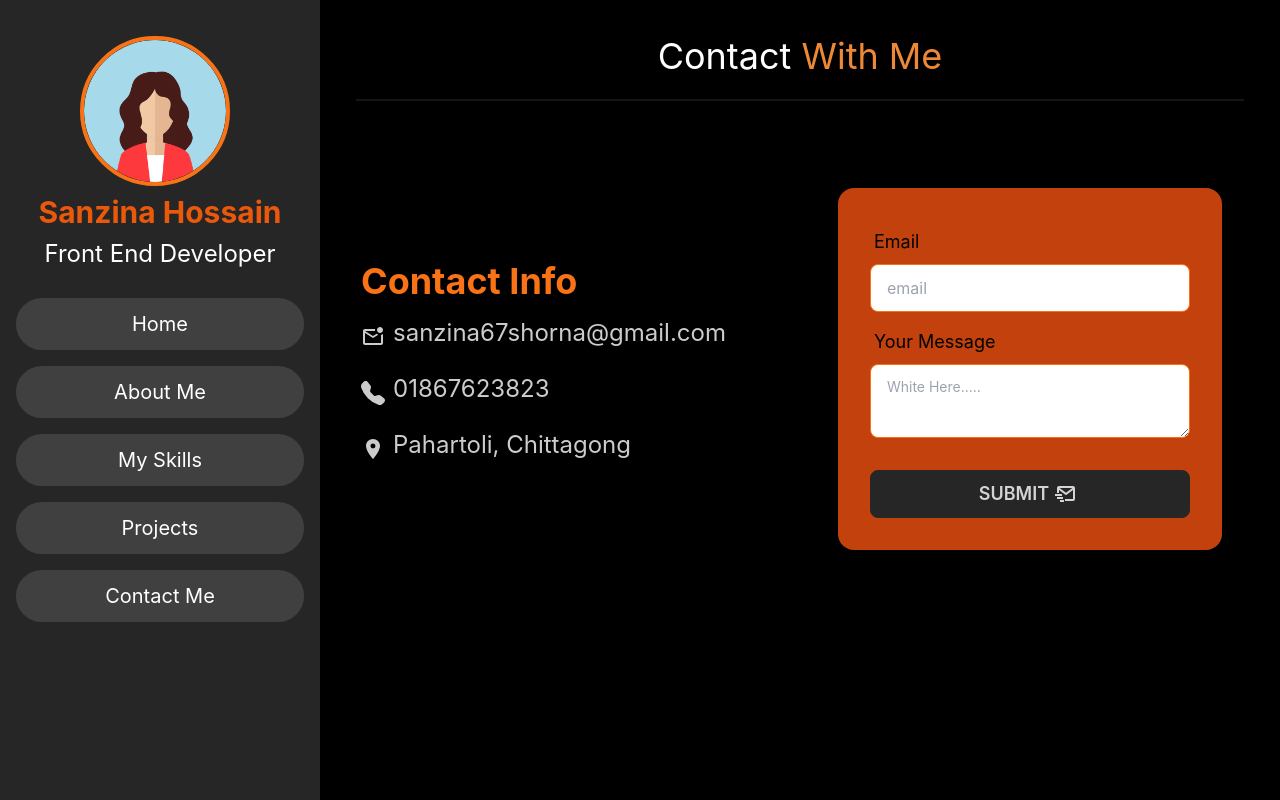
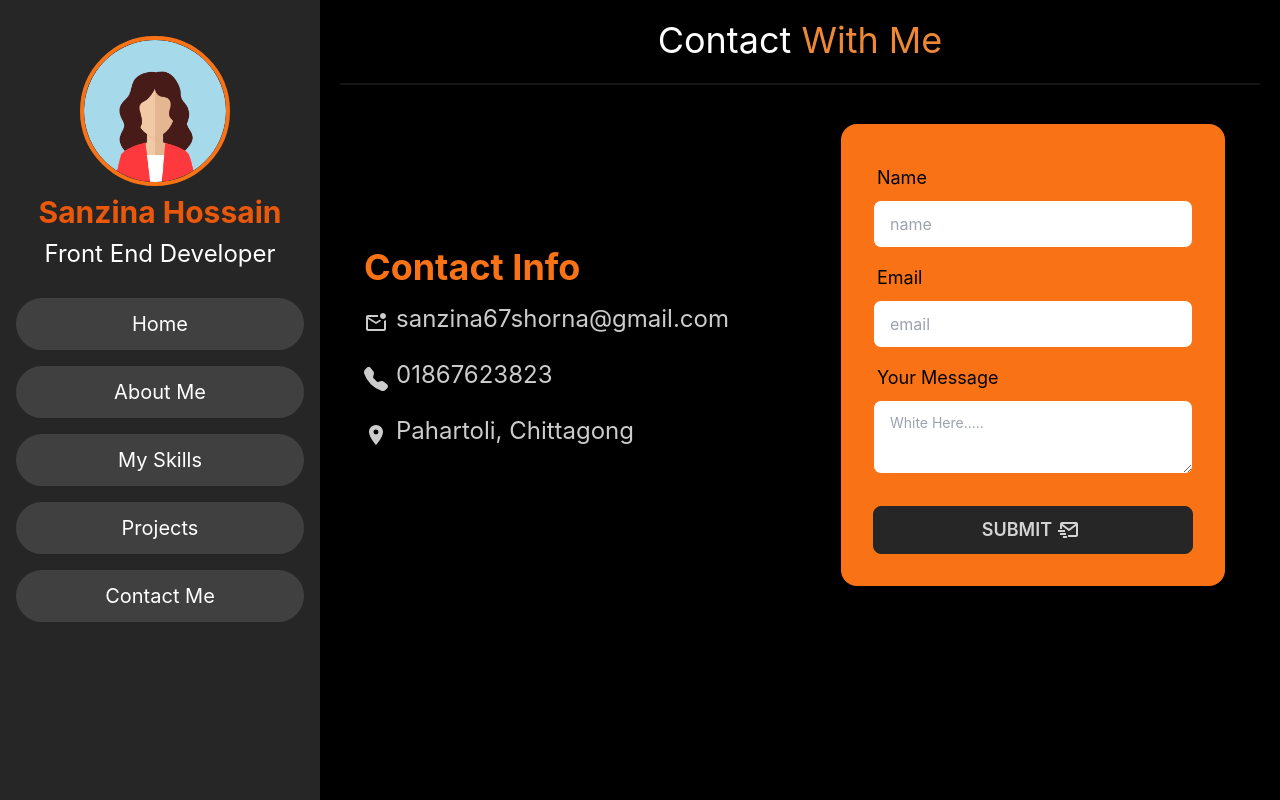
Before and after one commit to SanzinaHossain/MyPortfolio, a React (Create React App) app: page /contact in a window 1280 px wide. Built offline with nearby package versions, Linux system fonts and the light colour scheme.

Commit message:
email done

```diff
--- a/package.json
+++ b/package.json
@@ -3,12 +3,15 @@
   "version": "0.1.0",
   "private": true,
   "dependencies": {
+    "@emailjs/browser": "^3.6.2",
     "@fontsource/roboto": "^4.5.7",
     "@material-ui/core": "^4.12.4",
     "@testing-library/jest-dom": "^5.16.4",
     "@testing-library/react": "^13.3.0",
     "@testing-library/user-event": "^13.5.0",
     "daisyui": "^2.15.2",
+    "emailjs": "^4.0.0",
+    "emailjs-com": "^3.2.0",
     "react": "^18.1.0",
     "react-dom": "^18.1.0",
     "react-hook-form": "^7.31.3",
--- a/src/DashBoard/Pages/Contact.js
+++ b/src/DashBoard/Pages/Contact.js
@@ -2,13 +2,32 @@ import React from 'react'
 import { BiMailSend} from "react-icons/bi";
 import {MdOutlineMarkEmailUnread,MdLocationOn } from "react-icons/md";
 import {BsFillTelephoneFill } from "react-icons/bs";
+import emailjs from '@emailjs/browser';
+import { useRef } from 'react';
 const Contact = () => {
+  const form =useRef();
+  const sendEmail=(e)=>{
+    e.preventDefault();
+    const email=e.target.email.value;
+    const name=e.target.name.value;
+    const message=e.target.message.value;
+    emailjs.sendForm('service_9rqr84h',
+    'template_50npzb3',
+    form.current,
+    'XuAliZj4Zd1LOK08I')
+    .then((result) => {
+      console.log(result.text);
+      console.log("message sent")
+  }, (error) => {
+      console.log(error.text);
+  });
+  }
   return (
-    <div class="p-9">
+    <div class="p-5">
        <h1 className='text-4xl text-neutral text-center'>
     <span class="text-white">Contact</span> With Me</h1>
     <div class="divider"></div>
-    <div class="hero bg-base-200 mt-16">
+    <div class="hero bg-base-200 mt-3">
   <div class="hero-content flex-col lg:flex-row">
     <div class="text-center lg:text-left">
       <h1 class="text-4xl font-bold text-orange-500 mx-2">Contact Info</h1>
@@ -16,25 +35,33 @@ const Contact = () => {
       <h3 class="mt-4 flex justify-items-center items-center text-2xl mb-2"><BsFillTelephoneFill class="text-2xl mx-2"></BsFillTelephoneFill> <span class="mb-2">01867623823</span></h3>
       <h3 class="mt-4 flex justify-items-center items-center text-2xl mb-2"><MdLocationOn class="text-2xl mx-2"></MdLocationOn> <span class="mb-2">Pahartoli, Chittagong</span></h3>
     </div>
-    <div class="card flex-shrink-0 w-full max-w-sm shadow-2xl bg-orange-700 lg:mx-24 mx-2">
+    <form ref={form} onSubmit={sendEmail}>
+    <div class="card flex-shrink-0 w-full max-w-sm shadow-2xl bg-orange-500 lg:mx-24 mx-2">
       <div class="card-body">
+      <div class="form-control">
+          <label class="label">
+            <span class="label-text text-black text-lg">Name</span>
+          </label>
+          <input type="text" name="name" placeholder="name" class="input input-bordered border-orange-500 text-black" />
+        </div>
         <div class="form-control">
           <label class="label">
             <span class="label-text text-black text-lg">Email</span>
           </label>
-          <input type="text" placeholder="email" class="input input-bordered border-orange-500 text-black" />
+          <input type="email" name="email" placeholder="email" class="input input-bordered border-orange-500 text-black" />
         </div>
         <div class="form-control">
           <label class="label">
             <span class="label-text text-black text-lg">Your Message</span>
           </label>
-          <textarea class="textarea textarea-bordered border-orange-500 text-black" placeholder="White Here....."></textarea>
+          <textarea class="textarea textarea-bordered border-orange-500 text-black" name="message" placeholder="White Here....."></textarea>
         </div>
-        <div class="form-control mt-6">
+        <div class="form-control mt-6" type="submit">
           <button class="btn  btn-secondary bold text-lg hover:btn-orange-900">Submit<span ><BiMailSend class="text-2xl mx-1"> </BiMailSend></span></button>
         </div>
       </div>
     </div>
+    </form>
   </div>
 </div>
     </div>
```
Also changed, not shown: 1 other file (tests, documents, lock files or other folders).
